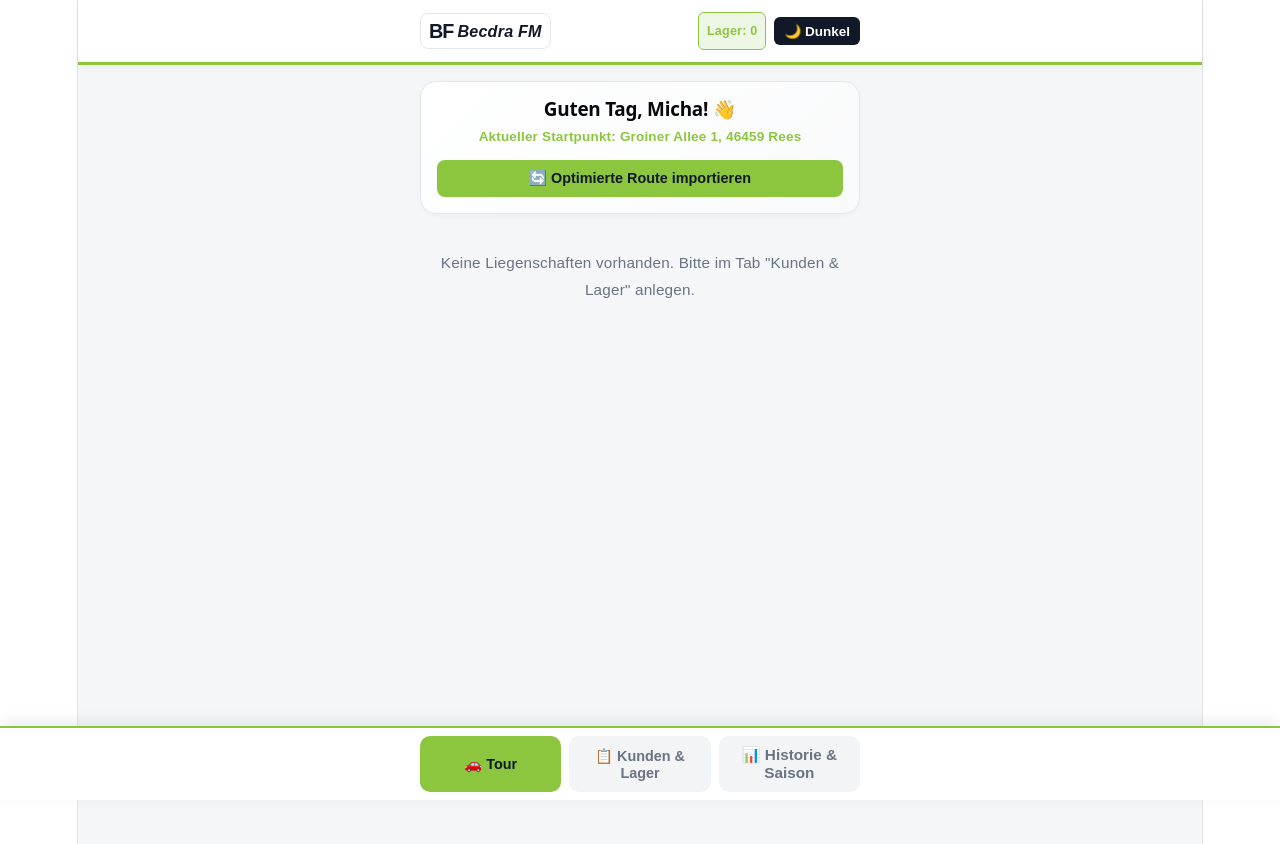
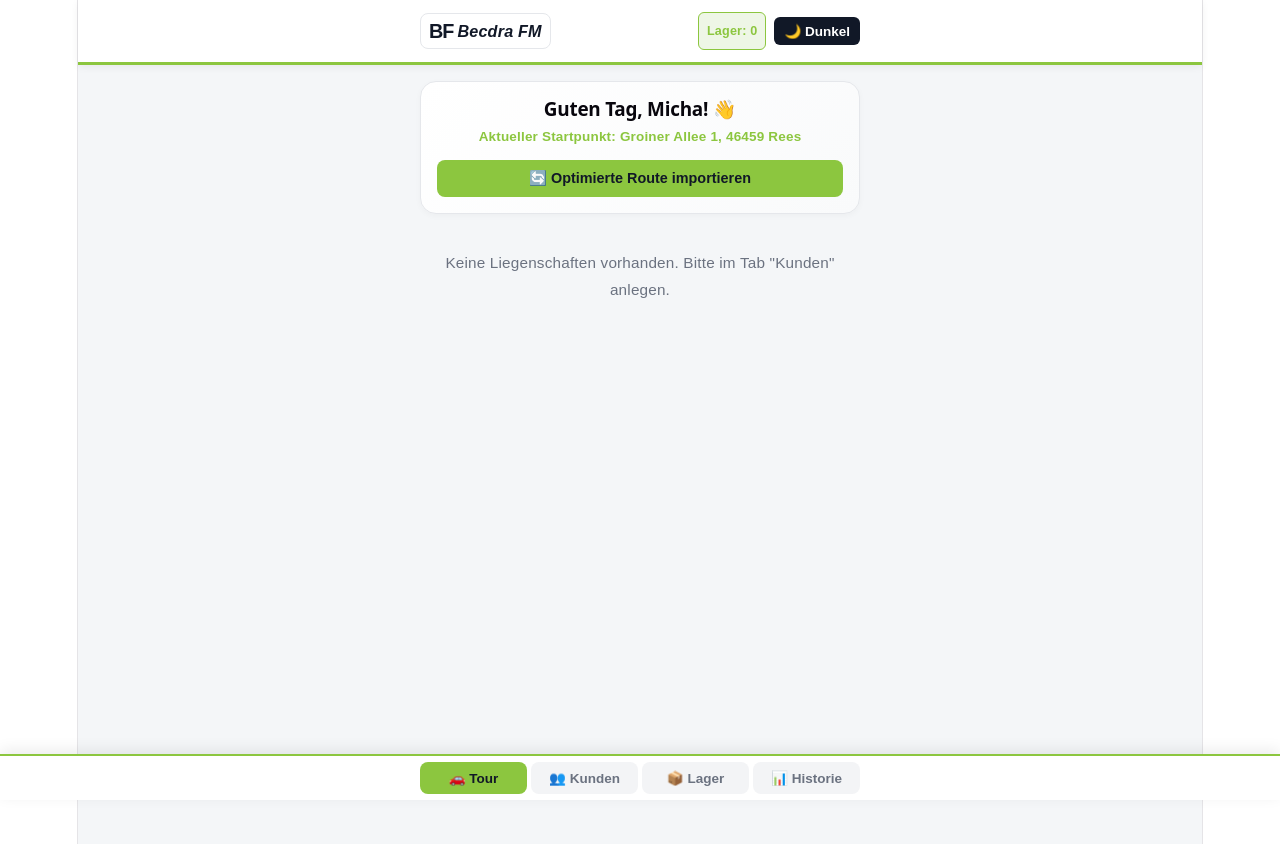
Before and after one commit to becdrafm-hash/winterdienst-by-becdra, a React (Vite) app: page / in a window 1280 px wide. Shown: the top 844 px of the page. Built offline with nearby package versions, Linux system fonts and the light colour scheme.

Commit message:
Kunden- und Lager-reiter getrennt

```diff
--- a/src/App.tsx
+++ b/src/App.tsx
@@ -49,7 +49,8 @@ interface SaisonArchiv {
 }
 
 export default function App() {
-  const [activeTab, setActiveTab] = useState<'tour' | 'kunden_lager' | 'history_saison'>('tour');
+  // Navigation jetzt aufgeteilt in: 'tour' | 'kunden' | 'lager' | 'history_saison'
+  const [activeTab, setActiveTab] = useState<'tour' | 'kunden' | 'lager' | 'history_saison'>('tour');
   const [statusMeldung, setStatusMeldung] = useState<string | null>(null);
   const [darkMode, setDarkMode] = useState<boolean>(false);
 
@@ -82,13 +83,11 @@ export default function App() {
     }, 3500);
   };
 
-  // Saubere Initialisierung ohne alte Testkunden
   const [kunden, setKunden] = useState<Kunde[]>(() => {
     const saved = localStorage.getItem('becdra_kunden');
     return saved ? JSON.parse(saved) : [];
   });
 
-  // Saubere Lager-Initialisierung (startet bei 0)
   const [lagerBestand, setLagerBestand] = useState<number>(() => {
     const saved = localStorage.getItem('becdra_lager');
     return saved ? JSON.parse(saved) : 0;
@@ -1044,7 +1043,7 @@ export default function App() {
           </div>
         ) : (
           <>
-            {/* TOUR (Bereich 1) */}
+            {/* TOUR TAB */}
             {activeTab === 'tour' && (
               <div style={{ display: 'flex', flexDirection: 'column', gap: '12px' }}>
                 <div style={{ background: darkMode ? bgCard : 'linear-gradient(135deg, #ffffff, #f9fafb)', color: textApp, padding: '16px', borderRadius: '16px', border: '1px solid ' + borderCard, boxShadow: '0 2px 6px rgba(0,0,0,0.03)', display: 'flex', flexDirection: 'column', gap: '10px' }}>
@@ -1058,7 +1057,7 @@ export default function App() {
                 </div>
 
                 {alleLiegenschaftenSortiert.length === 0 ? (
-                  <p style={{ textAlign: 'center', color: textSub, padding: '24px 0', fontSize: '0.85rem' }}>Keine Liegenschaften vorhanden. Bitte im Tab "Kunden & Lager" anlegen.</p>
+                  <p style={{ textAlign: 'center', color: textSub, padding: '24px 0', fontSize: '0.85rem' }}>Keine Liegenschaften vorhanden. Bitte im Tab "Kunden" anlegen.</p>
                 ) : (
                   alleLiegenschaftenSortiert.map(({ kunde, liege }) => {
                     const istErledigt = isObjektErledigtVorKurzem(liege.name);
@@ -1088,50 +1087,9 @@ export default function App() {
               </div>
             )}
 
-            {/* KUNDEN & LAGER (Bereich 2) */}
-            {activeTab === 'kunden_lager' && (
+            {/* SEPARATER KUNDEN-TAB */}
+            {activeTab === 'kunden' && (
               <div style={{ display: 'flex', flexDirection: 'column', gap: '16px' }}>
-
-                <div style={{ backgroundColor: bgCard, padding: '16px', borderRadius: '16px', border: '1px solid ' + borderCard, boxShadow: '0 2px 6px rgba(0,0,0,0.03)' }}>
-                  <h2 style={{ fontSize: '1rem', fontWeight: 'bold', margin: '0 0 10px 0', color: textApp }}>🏠 Startpunkt / Basis festlegen</h2>
-                  <form onSubmit={speichereStartpunkt} style={{ display: 'flex', flexDirection: 'column', gap: '10px' }}>
-                    <div>
-                      <label style={{ display: 'block', fontSize: '0.75rem', fontWeight: 600, color: textSub, textTransform: 'uppercase', marginBottom: '4px' }}>Adresse für Start / Lager</label>
-                      <input type="text" value={editingStartPunkt} onChange={e => setEditingStartPunkt(e.target.value)} required style={{ width: '100%', padding: '9px', borderRadius: '8px', border: '1px solid ' + borderCard, backgroundColor: darkMode ? '#14171a' : '#ffffff', color: textApp, fontSize: '0.85rem' }} />
-                    </div>
-                    <button type="submit" style={{ backgroundColor: '#8cc63f', color: '#111827', padding: '10px', borderRadius: '8px', fontWeight: 'bold', fontSize: '0.85rem', border: 'none', cursor: 'pointer' }}>Startpunkt speichern</button>
-                  </form>
-                </div>
-
-                <div style={{ backgroundColor: bgCard, padding: '16px', borderRadius: '16px', border: '1px solid ' + borderCard, boxShadow: '0 2px 6px rgba(0,0,0,0.03)', display: 'flex', flexDirection: 'column', gap: '12px' }}>
-                  <h2 style={{ fontWeight: 'bold', color: textApp, fontSize: '1rem', margin: 0 }}>Streusalz Lager & Sprit</h2>
-                  <div style={{ backgroundColor: darkMode ? '#14171a' : '#f9fafb', border: '2px solid #8cc63f', padding: '12px', borderRadius: '12px', textAlign: 'center' }}>
-                    <span style={{ fontSize: '0.75rem', fontWeight: 'bold', color: '#8cc63f', textTransform: 'uppercase' }}>Streusalz Vorrat</span>
-                    <div style={{ fontSize: '2rem', fontWeight: 'bold', color: textApp, margin: '2px 0' }}>{Math.floor(lagerBestand)} <span style={{ fontSize: '0.9rem' }}>Säcke</span></div>
-                  </div>
-
-                  <div style={{ display: 'flex', gap: '8px', alignItems: 'center' }}>
-                    <input
-                      type="number"
-                      min="1"
-                      value={lagerAnzahlInput}
-                      onChange={e => setLagerAnzahlInput(e.target.value)}
-                      style={{ width: '80px', padding: '10px', borderRadius: '8px', border: '1px solid ' + borderCard, backgroundColor: darkMode ? '#14171a' : '#ffffff', color: textApp, textAlign: 'center', fontWeight: 'bold', fontSize: '0.9rem' }}
-                    />
-                    <button onClick={() => anpasseLagerGenau('add')} style={{ flex: 1, backgroundColor: '#8cc63f', color: '#111827', padding: '10px', borderRadius: '8px', fontWeight: 'bold', fontSize: '0.8rem', border: 'none', cursor: 'pointer' }}>
-                      + Hinzufügen
-                    </button>
-                    <button onClick={() => anpasseLagerGenau('sub')} style={{ flex: 1, backgroundColor: '#fee2e2', color: '#b91c1c', padding: '10px', borderRadius: '8px', fontWeight: 'bold', fontSize: '0.8rem', border: 'none', cursor: 'pointer' }}>
-                      - Abziehen
-                    </button>
-                  </div>
-                </div>
-
-                <div style={{ backgroundColor: bgCard, padding: '12px', borderRadius: '16px', border: '1px solid #8cc63f', boxShadow: '0 2px 6px rgba(0,0,0,0.03)', textAlign: 'center' }}>
-                  <button onClick={kopiereAlleAdresen} style={{ width: '100%', backgroundColor: darkMode ? '#14171a' : '#eef6e6', color: '#8cc63f', border: '1px solid #8cc63f', padding: '10px', borderRadius: '8px', fontWeight: 'bold', fontSize: '0.8rem', cursor: 'pointer' }}>
-                    📋 Alle Adressen inkl. Start/Endpunkt kopieren
-                  </button>
-                </div>
 
                 <div style={{ backgroundColor: bgCard, padding: '16px', borderRadius: '16px', border: '1px solid ' + borderCard, boxShadow: '0 2px 6px rgba(0,0,0,0.03)', display: 'flex', flexDirection: 'column', gap: '12px' }}>
                   <h2 style={{ fontSize: '1rem', fontWeight: 'bold', margin: 0, color: textApp }}>📋 Kunden & Liegenschaften verwalten</h2>
@@ -1262,7 +1220,55 @@ export default function App() {
               </div>
             )}
 
-            {/* HISTORIE & SAISON (Bereich 3) */}
+            {/* SEPARATER LAGER-TAB */}
+            {activeTab === 'lager' && (
+              <div style={{ display: 'flex', flexDirection: 'column', gap: '16px' }}>
+
+                <div style={{ backgroundColor: bgCard, padding: '16px', borderRadius: '16px', border: '1px solid ' + borderCard, boxShadow: '0 2px 6px rgba(0,0,0,0.03)' }}>
+                  <h2 style={{ fontSize: '1rem', fontWeight: 'bold', margin: '0 0 10px 0', color: textApp }}>🏠 Startpunkt / Basis festlegen</h2>
+                  <form onSubmit={speichereStartpunkt} style={{ display: 'flex', flexDirection: 'column', gap: '10px' }}>
+                    <div>
+                      <label style={{ display: 'block', fontSize: '0.75rem', fontWeight: 600, color: textSub, textTransform: 'uppercase', marginBottom: '4px' }}>Adresse für Start / Lager</label>
+                      <input type="text" value={editingStartPunkt} onChange={e => setEditingStartPunkt(e.target.value)} required style={{ width: '100%', padding: '9px', borderRadius: '8px', border: '1px solid ' + borderCard, backgroundColor: darkMode ? '#14171a' : '#ffffff', color: textApp, fontSize: '0.85rem' }} />
+                    </div>
+                    <button type="submit" style={{ backgroundColor: '#8cc63f', color: '#111827', padding: '10px', borderRadius: '8px', fontWeight: 'bold', fontSize: '0.85rem', border: 'none', cursor: 'pointer' }}>Startpunkt speichern</button>
+                  </form>
+                </div>
+
+                <div style={{ backgroundColor: bgCard, padding: '16px', borderRadius: '16px', border: '1px solid ' + borderCard, boxShadow: '0 2px 6px rgba(0,0,0,0.03)', display: 'flex', flexDirection: 'column', gap: '12px' }}>
+                  <h2 style={{ fontWeight: 'bold', color: textApp, fontSize: '1rem', margin: 0 }}>Streusalz Lager & Sprit</h2>
+                  <div style={{ backgroundColor: darkMode ? '#14171a' : '#f9fafb', border: '2px solid #8cc63f', padding: '12px', borderRadius: '12px', textAlign: 'center' }}>
+                    <span style={{ fontSize: '0.75rem', fontWeight: 'bold', color: '#8cc63f', textTransform: 'uppercase' }}>Streusalz Vorrat</span>
+                    <div style={{ fontSize: '2rem', fontWeight: 'bold', color: textApp, margin: '2px 0' }}>{Math.floor(lagerBestand)} <span style={{ fontSize: '0.9rem' }}>Säcke</span></div>
+                  </div>
+
+                  <div style={{ display: 'flex', gap: '8px', alignItems: 'center' }}>
+                    <input
+                      type="number"
+                      min="1"
+                      value={lagerAnzahlInput}
+                      onChange={e => setLagerAnzahlInput(e.target.value)}
+                      style={{ width: '80px', padding: '10px', borderRadius: '8px', border: '1px solid ' + borderCard, backgroundColor: darkMode ? '#14171a' : '#ffffff', color: textApp, textAlign: 'center', fontWeight: 'bold', fontSize: '0.9rem' }}
+                    />
+                    <button onClick={() => anpasseLagerGenau('add')} style={{ flex: 1, backgroundColor: '#8cc63f', color: '#111827', padding: '10px', borderRadius: '8px', fontWeight: 'bold', fontSize: '0.8rem', border: 'none', cursor: 'pointer' }}>
+                      + Hinzufügen
+                    </button>
+                    <button onClick={() => anpasseLagerGenau('sub')} style={{ flex: 1, backgroundColor: '#fee2e2', color: '#b91c1c', padding: '10px', borderRadius: '8px', fontWeight: 'bold', fontSize: '0.8rem', border: 'none', cursor: 'pointer' }}>
+                      - Abziehen
+                    </button>
+                  </div>
+                </div>
+
+                <div style={{ backgroundColor: bgCard, padding: '12px', borderRadius: '16px', border: '1px solid #8cc63f', boxShadow: '0 2px 6px rgba(0,0,0,0.03)', textAlign: 'center' }}>
+                  <button onClick={kopiereAlleAdresen} style={{ width: '100%', backgroundColor: darkMode ? '#14171a' : '#eef6e6', color: '#8cc63f', border: '1px solid #8cc63f', padding: '10px', borderRadius: '8px', fontWeight: 'bold', fontSize: '0.8rem', cursor: 'pointer' }}>
+                    📋 Alle Adressen inkl. Start/Endpunkt kopieren
+                  </button>
+                </div>
+
+              </div>
+            )}
+
+            {/* HISTORIE & SAISON TAB */}
             {activeTab === 'history_saison' && (
               <div style={{ display: 'flex', flexDirection: 'column', gap: '16px' }}>
 
@@ -1322,18 +1328,21 @@ export default function App() {
 
       </main>
 
-      {/* Daumen-Navigation unten */}
+      {/* Neue Daumen-Navigation unten mit 4 getrennten Tabs */}
       {!activeObjekt && (
         <nav style={{ position: 'fixed', bottom: 0, left: 0, width: '100%', backgroundColor: bgCard, borderTop: '2px solid #8cc63f', boxShadow: '0 -4px 15px rgba(0,0,0,0.08)', zIndex: 100, transition: 'background-color 0.3s ease' }}>
-          <div style={{ maxWidth: '440px', margin: '0 auto', display: 'grid', gridTemplateColumns: 'repeat(3, 1fr)', padding: '8px', gap: '8px' }}>
-            <button onClick={() => setActiveTab('tour')} style={{ padding: '10px', textAlign: 'center', fontSize: '0.8rem', fontWeight: 'bold', borderRadius: '10px', border: 'none', cursor: 'pointer', backgroundColor: activeTab === 'tour' ? '#8cc63f' : (darkMode ? '#14171a' : '#f3f4f6'), color: activeTab === 'tour' ? '#111827' : textSub }}>
+          <div style={{ maxWidth: '440px', margin: '0 auto', display: 'grid', gridTemplateColumns: 'repeat(4, 1fr)', padding: '6px', gap: '4px' }}>
+            <button onClick={() => setActiveTab('tour')} style={{ padding: '8px 4px', textAlign: 'center', fontSize: '0.75rem', fontWeight: 'bold', borderRadius: '8px', border: 'none', cursor: 'pointer', backgroundColor: activeTab === 'tour' ? '#8cc63f' : (darkMode ? '#14171a' : '#f3f4f6'), color: activeTab === 'tour' ? '#111827' : textSub }}>
               🚗 Tour
             </button>
-            <button onClick={() => setActiveTab('kunden_lager')} style={{ padding: '10px', textAlign: 'center', fontSize: '0.8rem', fontWeight: 'bold', borderRadius: '10px', border: 'none', cursor: 'pointer', backgroundColor: activeTab === 'kunden_lager' ? '#8cc63f' : (darkMode ? '#14171a' : '#f3f4f6'), color: activeTab === 'kunden_lager' ? '#111827' : textSub }}>
-              📋 Kunden & Lager
+            <button onClick={() => setActiveTab('kunden')} style={{ padding: '8px 4px', textAlign: 'center', fontSize: '0.75rem', fontWeight: 'bold', borderRadius: '8px', border: 'none', cursor: 'pointer', backgroundColor: activeTab === 'kunden' ? '#8cc63f' : (darkMode ? '#14171a' : '#f3f4f6'), color: activeTab === 'kunden' ? '#111827' : textSub }}>
+              👥 Kunden
             </button>
-            <button onClick={() => setActiveTab('history_saison')} style={{ padding: '10px', textAlign: 'center', fontSize: '0.85rem', fontWeight: 'bold', borderRadius: '10px', border: 'none', cursor: 'pointer', backgroundColor: activeTab === 'history_saison' ? '#8cc63f' : (darkMode ? '#14171a' : '#f3f4f6'), color: activeTab === 'history_saison' ? '#111827' : textSub }}>
-              📊 Historie & Saison
+            <button onClick={() => setActiveTab('lager')} style={{ padding: '8px 4px', textAlign: 'center', fontSize: '0.75rem', fontWeight: 'bold', borderRadius: '8px', border: 'none', cursor: 'pointer', backgroundColor: activeTab === 'lager' ? '#8cc63f' : (darkMode ? '#14171a' : '#f3f4f6'), color: activeTab === 'lager' ? '#111827' : textSub }}>
+              📦 Lager
+            </button>
+            <button onClick={() => setActiveTab('history_saison')} style={{ padding: '8px 4px', textAlign: 'center', fontSize: '0.75rem', fontWeight: 'bold', borderRadius: '8px', border: 'none', cursor: 'pointer', backgroundColor: activeTab === 'history_saison' ? '#8cc63f' : (darkMode ? '#14171a' : '#f3f4f6'), color: activeTab === 'history_saison' ? '#111827' : textSub }}>
+              📊 Historie
             </button>
           </div>
         </nav>
```
